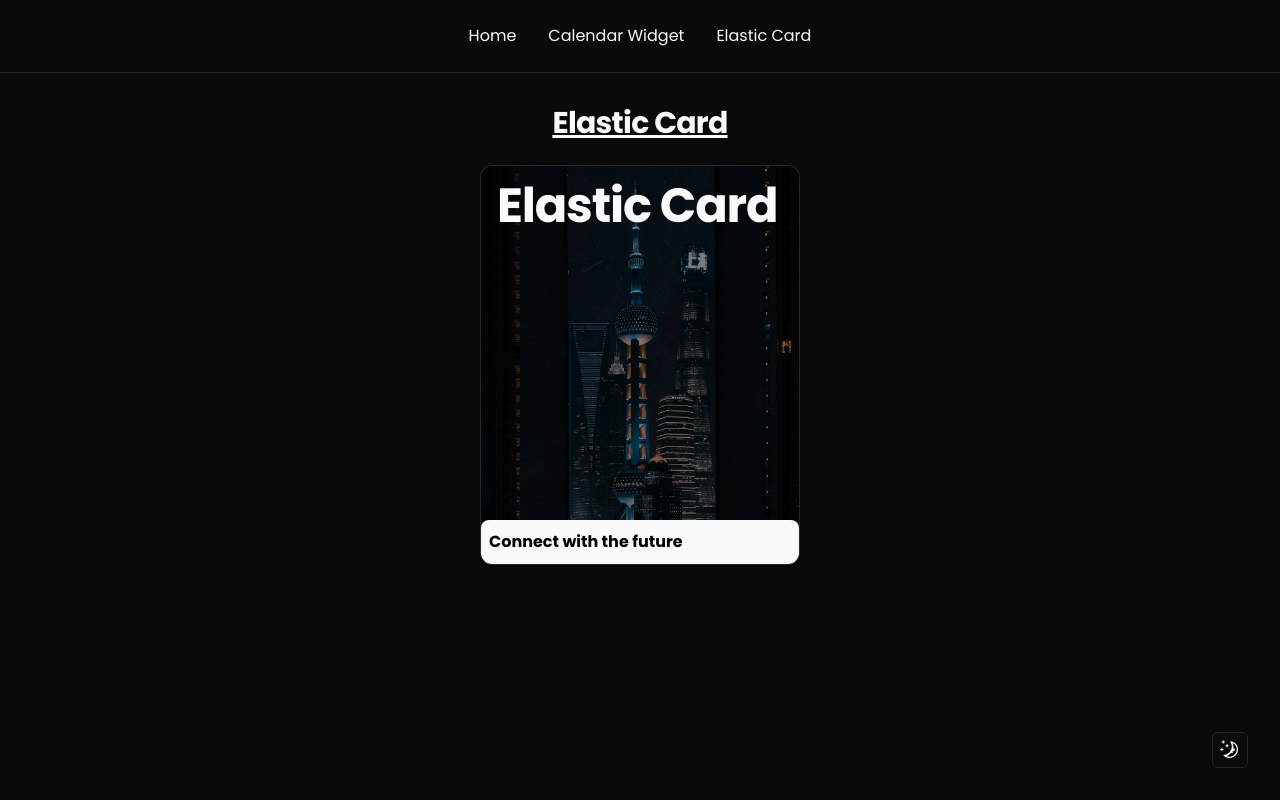
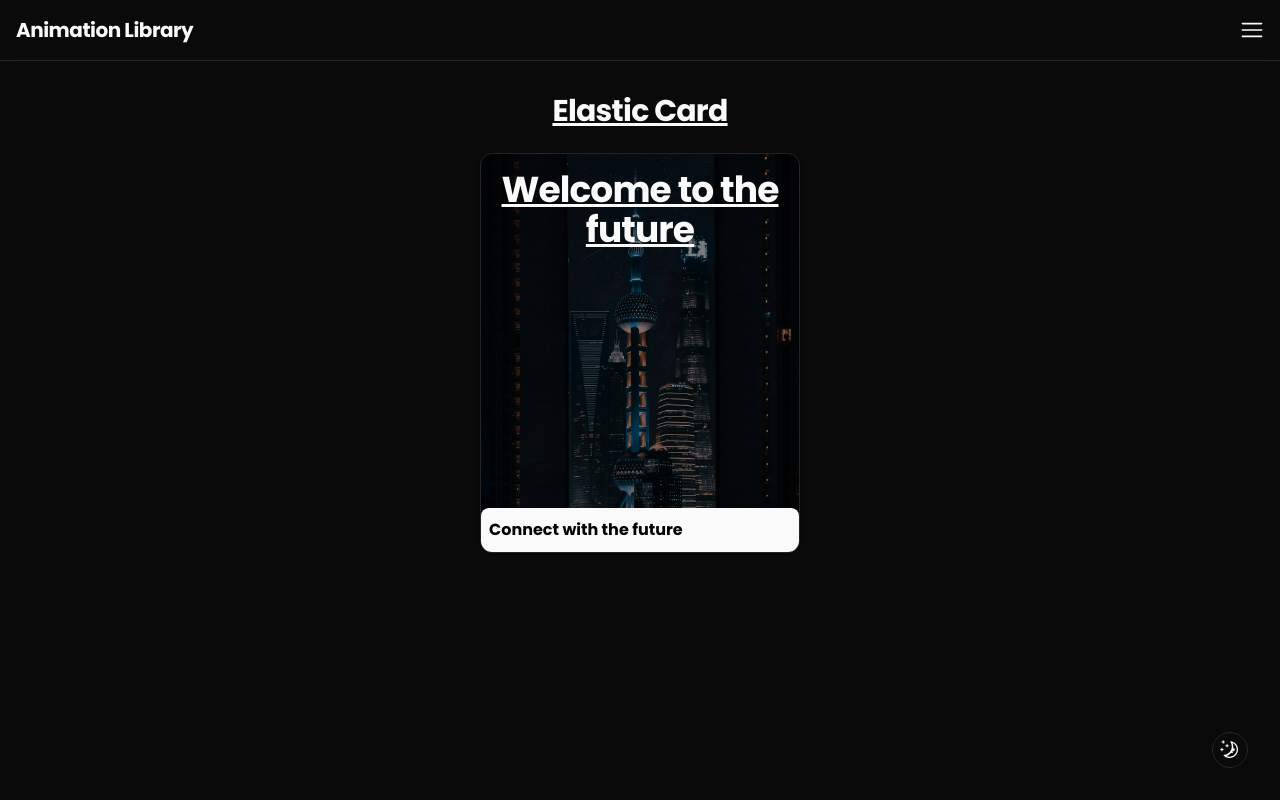
Before and after one commit to RohanJacob23/framer-motion-journey, a Next.js app: page /elastic-card in a window 1280 px wide. Built offline with nearby package versions, Linux system fonts and the light colour scheme.

Commit message:
Changed nav

```diff
--- a/src/app/calendar-widget/page.tsx
+++ b/src/app/calendar-widget/page.tsx
@@ -10,7 +10,7 @@ export default function page() {
     <main className="flex flex-col px-4 py-8 md:px-8">
       <h2 className="border-none text-center underline">Calendar Widget</h2>
 
-      <section className="relative mt-4 flex h-[50vh] flex-col items-center">
+      <section className="mt-4 flex h-[50vh] flex-col items-center">
         <CalendarWidget />
       </section>
     </main>
--- a/src/components/Nav.tsx
+++ b/src/components/Nav.tsx
@@ -1,8 +1,10 @@
 "use client";
 
 import Link from "next/link";
-import { AnimatePresence, motion } from "framer-motion";
+import { AnimatePresence, motion, MotionConfig } from "framer-motion";
 import { useState } from "react";
+import { HamburgerMenuIcon } from "@radix-ui/react-icons";
+import { exit } from "process";
 
 export default function Nav() {
   const links = [
@@ -10,36 +12,93 @@ export default function Nav() {
     { label: "Calendar Widget", href: "/calendar-widget" },
     { label: "Elastic Card", href: "/elastic-card" },
   ];
-  const [activeTab, setActiveTab] = useState("");
+  const [showMenu, setShowMenu] = useState(false);
   return (
-    <nav
-      className="flex items-center justify-center gap-4 border-b p-2 md:p-4"
-      onMouseLeave={() => setActiveTab("")}
-    >
-      {links.map((link) => (
-        <Link
-          key={link.href}
-          href={link.href}
-          onMouseEnter={() => setActiveTab(link.href)}
-          onMouseLeave={() => setActiveTab(link.href)}
-          className="relative rounded p-2"
-        >
-          <span>{link.label}</span>
-          <AnimatePresence>
-            {activeTab === link.href ? (
-              <motion.div
-                layout
-                initial={{ opacity: 0 }}
-                animate={{ opacity: 1 }}
-                exit={{ opacity: 0 }}
-                transition={{ type: "spring", duration: 0.4, bounce: 0 }}
-                layoutId="navHover"
-                className="absolute inset-0 size-full rounded-lg bg-black/15 dark:bg-white/15"
-              />
-            ) : null}
-          </AnimatePresence>
-        </Link>
-      ))}
-    </nav>
+    <MotionConfig transition={{ type: "spring", bounce: 0, duration: 0.5 }}>
+      <nav className="sticky top-0 z-50 w-full backdrop-blur">
+        <div className="flex items-center justify-between gap-4 border-b p-2 md:p-4">
+          <h1 className="text-xl">Animation Library</h1>
+
+          <div onClick={() => setShowMenu((prev) => !prev)}>
+            <HamburgerMenuIcon className="size-6" />
+          </div>
+        </div>
+
+        {/* menu */}
+        <div className="relative">
+          <motion.div
+            animate={{ height: showMenu ? "50vh" : 0 }}
+            className="absolute top-0 z-50 w-full overflow-hidden bg-background text-end"
+          >
+            <AnimatePresence mode="popLayout">
+              {showMenu && (
+                <motion.div
+                  variants={{
+                    hidden: { opacity: 0, filter: "blur(10px)" },
+                    visible: {
+                      opacity: 1,
+                      filter: "blur(0px)",
+                      transition: {
+                        staggerChildren: 0.15,
+                        delayChildren: 0.15,
+                      },
+                    },
+                    exit: {
+                      opacity: 0,
+                      filter: "blur(10px)",
+                    },
+                  }}
+                  initial="hidden"
+                  animate="visible"
+                  exit="exit"
+                  className="h-full space-y-2 border-b p-2"
+                >
+                  {links.map((link, i) => (
+                    <motion.div
+                      variants={{
+                        hidden: { opacity: 0 },
+                        visible: { opacity: 1 },
+                        exit: { opacity: 0 },
+                      }}
+                      key={i}
+                      className="block text-2xl md:text-4xl"
+                    >
+                      <Link onClick={() => setShowMenu(false)} href={link.href}>
+                        {link.label}
+                      </Link>
+                    </motion.div>
+                  ))}
+                </motion.div>
+              )}
+            </AnimatePresence>
+          </motion.div>
+        </div>
+      </nav>
+    </MotionConfig>
   );
 }
+
+// {links.map((link) => (
+//   <Link
+//     key={link.href}
+//     href={link.href}
+//     onMouseEnter={() => setActiveTab(link.href)}
+//     onMouseLeave={() => setActiveTab(link.href)}
+//     className="relative rounded p-2"
+//   >
+//     <span>{link.label}</span>
+//     <AnimatePresence>
+//       {activeTab === link.href ? (
+//         <motion.div
+//           layout
+//           initial={{ opacity: 0 }}
+//           animate={{ opacity: 1 }}
+//           exit={{ opacity: 0 }}
+//           transition={{ type: "spring", duration: 0.4, bounce: 0 }}
+//           layoutId="navHover"
+//           className="absolute inset-0 size-full rounded-lg bg-black/15 dark:bg-white/15"
+//         />
+//       ) : null}
+//     </AnimatePresence>
+//   </Link>
+// ))}
--- a/src/components/ThemeSwitch.tsx
+++ b/src/components/ThemeSwitch.tsx
@@ -9,7 +9,7 @@ export default function ThemeSwitch() {
   const { theme, setTheme } = useTheme();
   return (
     <Button
-      className="absolute bottom-8 right-8"
+      className="absolute bottom-8 right-8 rounded-full"
       variant="outline"
       onClick={() => setTheme(theme === "light" ? "dark" : "light")}
       size="icon"
--- a/src/components/calendar-widget/CalendarWidget.tsx
+++ b/src/components/calendar-widget/CalendarWidget.tsx
@@ -35,15 +35,15 @@ export default function CalendarWidget() {
         // Toggle the expanded state when clicked
         onClick={() => setExpanded((expanded) => !expanded)}
         layout
-        className="relative flex w-fit flex-col justify-center overflow-hidden rounded-lg border"
+        className="flex w-fit flex-col justify-center overflow-hidden rounded-lg border"
       >
         <motion.div
           layout="position"
           // Animate the width of the card based on the expanded state
           animate={{ width: expanded ? 420 : "fit-content" }}
-          className="relative max-w-64 md:max-w-none"
+          className="max-w-64 md:max-w-none"
         >
-          <div className="relative flex justify-between p-4">
+          <div className="flex justify-between p-4">
             <motion.div layout="position">
               <Badge className="bg-green-200 text-green-900 dark:bg-green-900 dark:text-green-200">
                 In 15 mins
@@ -58,7 +58,6 @@ export default function CalendarWidget() {
               variants={cameraVariants}
               // Toggle the visibility of the camera icon based on the expanded state
               animate={expanded ? "visible" : "hidden"}
-              className="relative z-10"
             >
               <CameraIcon className="size-6" />
             </motion.div>
@@ -72,7 +71,7 @@ export default function CalendarWidget() {
                 initial="initial"
                 animate="animate"
                 exit="exit"
-                className="relative z-10 w-full space-y-2 border-t py-4"
+                className="w-full space-y-2 border-t py-4"
               >
                 <div className="px-4">
                   <p>Guests</p>
@@ -81,7 +80,7 @@ export default function CalendarWidget() {
                 {/* Render a list of avatars */}
                 <div className="flex -space-x-2 px-4">
                   {[...Array(3)].map((_, i) => (
-                    <Avatar key={i} className={cn("relative", `z-[${i + 1}]`)}>
+                    <Avatar key={i} className={cn("", `z-[${i + 1}]`)}>
                       <AvatarFallback className="rounded-full border-2 border-black shadow-xl dark:border-white">
                         CN
                       </AvatarFallback>
--- a/src/components/elastic-card/ElasticCard.tsx
+++ b/src/components/elastic-card/ElasticCard.tsx
@@ -20,7 +20,9 @@ export default function ElasticCard() {
             onMouseLeave={() => setIsHovering(false)}
           >
             <div className="absolute inset-0 z-20 h-fit p-4 text-white dark:text-popover-foreground">
-              <h1>Elastic Card</h1>
+              <h1 className="text-center text-4xl underline">
+                Welcome to the future
+              </h1>
             </div>
             <div
               style={{ borderRadius: 12 }}
```
